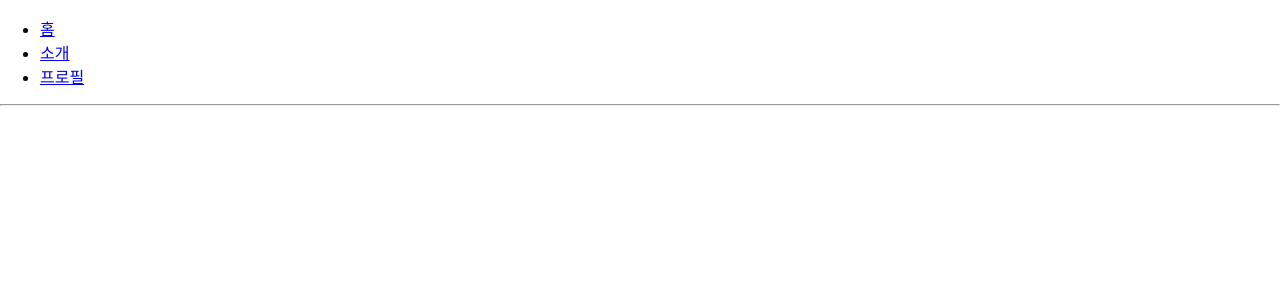
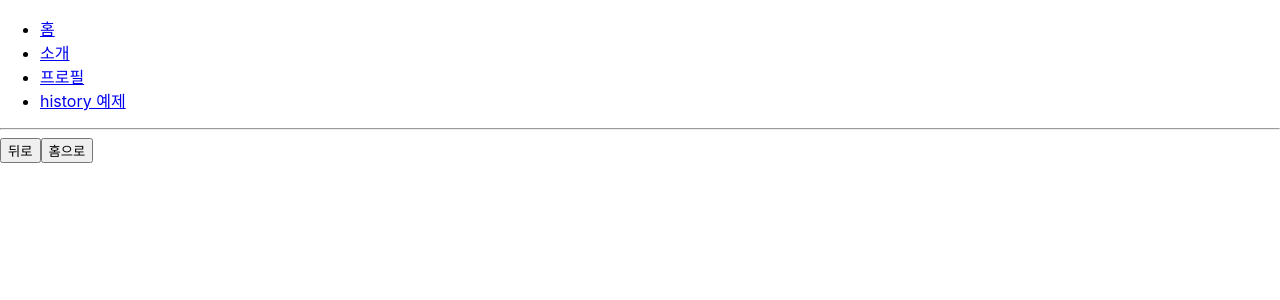
Before and after one commit to kimbeomjin95/router_tutorial, a React (Create React App) app: page /history in a window 1280 px wide. Shown: the top 300 px of the page. Built offline with nearby package versions, Linux system fonts and the light colour scheme.

Commit message:
[add] 리액트 라우터 부가 기능 - history

```diff
--- a/src/App.js
+++ b/src/App.js
@@ -5,6 +5,7 @@
 import About from './About';
 import Profile from './Profiles';
 import Profiles from './Profiles';
+import HistorySample from './HistorySample';
 
 function App() {
   return (
@@ -21,6 +22,9 @@
         <li>
           <Link to="/profiles">프로필</Link>
         </li>
+        <li>
+          <Link to="/history">history 예제</Link>
+        </li>
       </ul>
       <hr />
       <Route path="/" component={Home} exact />
@@ -28,6 +32,7 @@
       <Route path={['/about', '/info']} component={About} />
       <Route path="/profile/:username" component={Profile} />
       <Route path="/profiles" component={Profiles} />
+      <Route path="/history" component={HistorySample} />
     </div>
   );
 }
--- /dev/null
+++ b/src/HistorySample.js
@@ -0,0 +1,36 @@
+import React, { Component } from 'react';
+
+class HistorySample extends Component {
+  // 뒤로 가기
+  handleGoBack = () => {
+    this.props.history.goBack();
+  };
+
+  // 홈으로 이동
+  handleGoHome = () => {
+    this.props.history.push('/');
+  };
+
+  componentDidMount() {
+    // 이것을 설정하고 나면 페이지에 변화가 생기려고 할 때마다 정말 나갈것인지를 질문함
+    this.unblock = this.props.history.block('정말 떠나실 건가요?');
+  }
+
+  componentWillUnmount() {
+    // 컴포넌트가 언마운트되면 질문을 멈춤
+    if (this.unblock) {
+      this.unblock();
+    }
+  }
+
+  render() {
+    return (
+      <div>
+        <button onClick={this.handleGoBack}>뒤로</button>
+        <button onClick={this.handleGoHome}>홈으로</button>
+      </div>
+    );
+  }
+}
+
+export default HistorySample;
```
